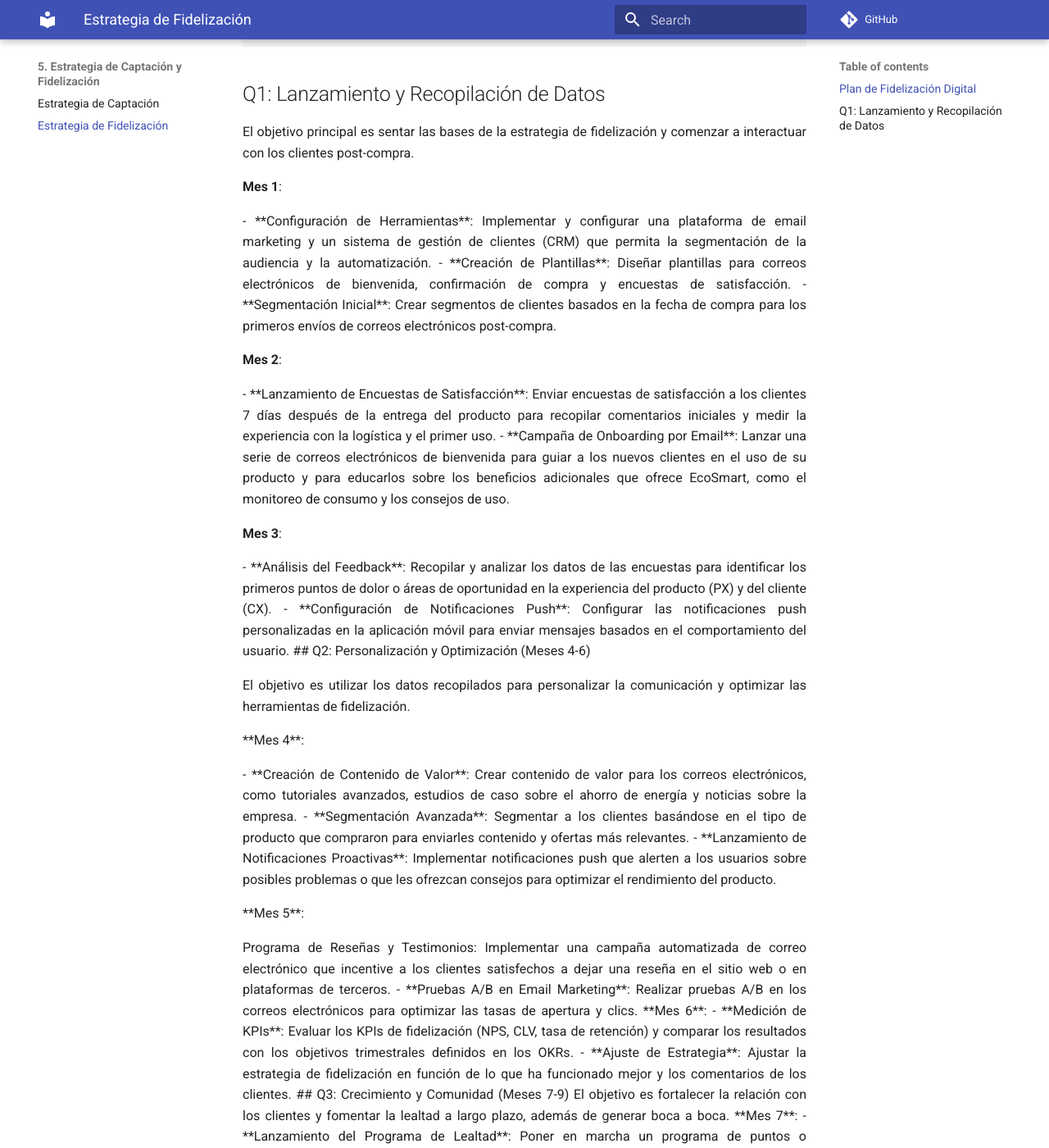
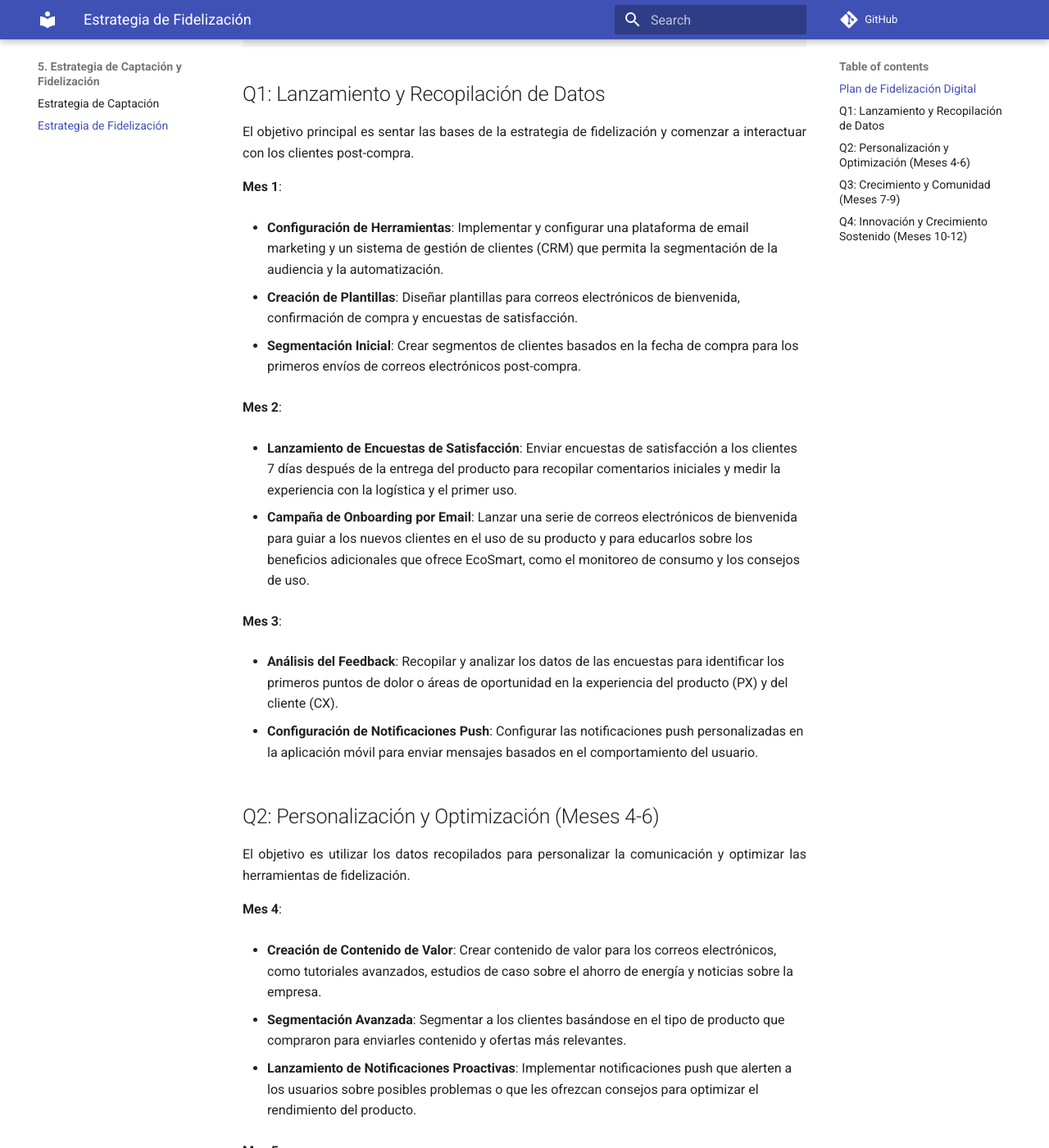
Before and after one commit to EOBS-MIDE/EcoSmart, an MkDocs documentation site: the page built from docs/estrategiaCaptacionFidelizacion/estrategiaFidelizacion.md, in a window 1280 px wide and 1400 px high, scrolled down 1593 px. Shown: the whole window at 82% size. Built offline with MkDocs 1.6.1 and Material for MkDocs 9.7.7, drawn with Linux system fonts in a browser that asks for light colours; comment, search, counter and statistics services are not loaded; the version menu is left out; some of the changed text lies outside the part shown.

Commit message:
Ajustes de formato

```diff
--- a/docs/estrategiaCaptacionFidelizacion/estrategiaFidelizacion.md
+++ b/docs/estrategiaCaptacionFidelizacion/estrategiaFidelizacion.md
@@ -2,6 +2,8 @@
 
 <p class="texto-justificado">
 La fidelización de clientes es tan importante como la captación. Un cliente fiel no solo repite la compra, sino que también se convierte en un embajador de la marca. Esta estrategia se centra en la etapa post-compra, utilizando herramientas digitales para nutrir la relación y asegurar que la experiencia del cliente (CX) sea excepcional.
+
+</br>
 
 Algunos pasos para contemplar en esta estrategia:
 </p>
@@ -43,28 +45,19 @@ El objetivo principal es sentar las bases de la estrategia de fidelización y co
 
 **Mes 1**:
 
-<p class="texto-justificado">
-
 -   **Configuración de Herramientas**: Implementar y configurar una plataforma de email marketing y un sistema de gestión de clientes (CRM) que permita la segmentación de la audiencia y la automatización.
 
 -   **Creación de Plantillas**: Diseñar plantillas para correos electrónicos de bienvenida, confirmación de compra y encuestas de satisfacción.
 
 -   **Segmentación Inicial**: Crear segmentos de clientes basados en la fecha de compra para los primeros envíos de correos electrónicos post-compra.
-</p>
 
 **Mes 2**:
-
-<p class="texto-justificado">
 
 -   **Lanzamiento de Encuestas de Satisfacción**: Enviar encuestas de satisfacción a los clientes 7 días después de la entrega del producto para recopilar comentarios iniciales y medir la experiencia con la logística y el primer uso.
 
 -   **Campaña de Onboarding por Email**: Lanzar una serie de correos electrónicos de bienvenida para guiar a los nuevos clientes en el uso de su producto y para educarlos sobre los beneficios adicionales que ofrece EcoSmart, como el monitoreo de consumo y los consejos de uso.
 
-</p>
-
 **Mes 3**:
-
-<p class="texto-justificado">
 
 -   **Análisis del Feedback**: Recopilar y analizar los datos de las encuestas para identificar los primeros puntos de dolor o áreas de oportunidad en la experiencia del producto (PX) y del cliente (CX).
 
@@ -73,13 +66,10 @@ El objetivo principal es sentar las bases de la estrategia de fidelización y co
 ## Q2: Personalización y Optimización (Meses 4-6)
 
 <p class="texto-justificado">
-
 El objetivo es utilizar los datos recopilados para personalizar la comunicación y optimizar las herramientas de fidelización.
 </p>
 
 **Mes 4**:
-
-<p class="texto-justificado">
 
 -   **Creación de Contenido de Valor**: Crear contenido de valor para los correos electrónicos, como tutoriales avanzados, estudios de caso sobre el ahorro de energía y noticias sobre la empresa.
 
@@ -87,13 +77,9 @@ El objetivo es utilizar los datos recopilados para personalizar la comunicación
 
 -   **Lanzamiento de Notificaciones Proactivas**: Implementar notificaciones push que alerten a los usuarios sobre posibles problemas o que les ofrezcan consejos para optimizar el rendimiento del producto.
 
-</p>
-
 **Mes 5**:
 
-<p class="texto-justificado">
-
-Programa de Reseñas y Testimonios: Implementar una campaña automatizada de correo electrónico que incentive a los clientes satisfechos a dejar una reseña en el sitio web o en plataformas de terceros.
+-   **Programa de Reseñas y Testimonios**: Implementar una campaña automatizada de correo electrónico que incentive a los clientes satisfechos a dejar una reseña en el sitio web o en plataformas de terceros.
 
 -   **Pruebas A/B en Email Marketing**: Realizar pruebas A/B en los correos electrónicos para optimizar las tasas de apertura y clics.
 
@@ -146,5 +132,3 @@ Innovación en la Experiencia: Explorar nuevas formas de utilizar la aplicación
 -   **Análisis Anual y Retrospectiva**: Realizar un análisis completo del rendimiento anual de la estrategia de fidelización y su impacto en el valor de vida del cliente.
 
 -   **Celebración**: Reconocer los logros del equipo y celebrar el éxito de la transformación digital.
-
-</p>
```
